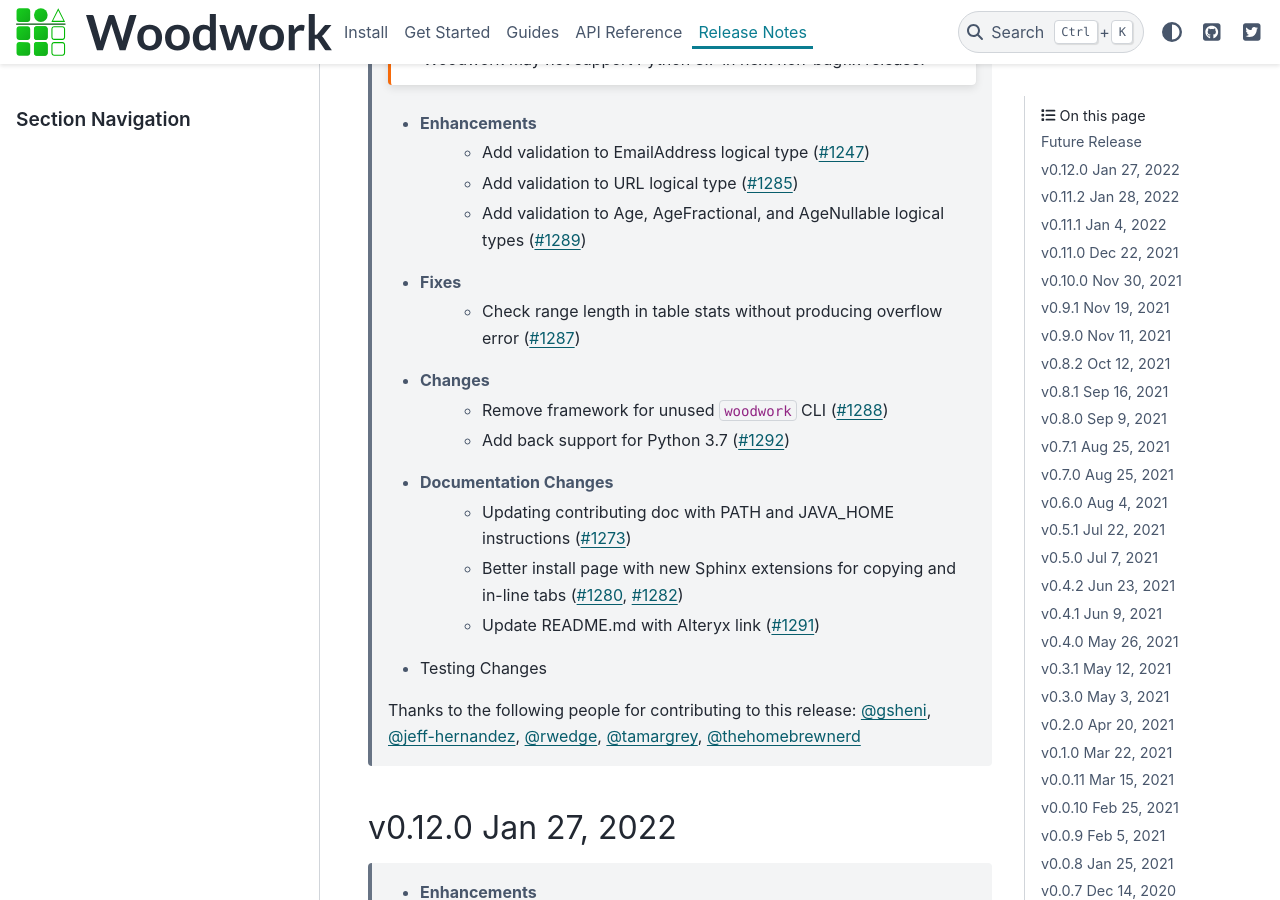
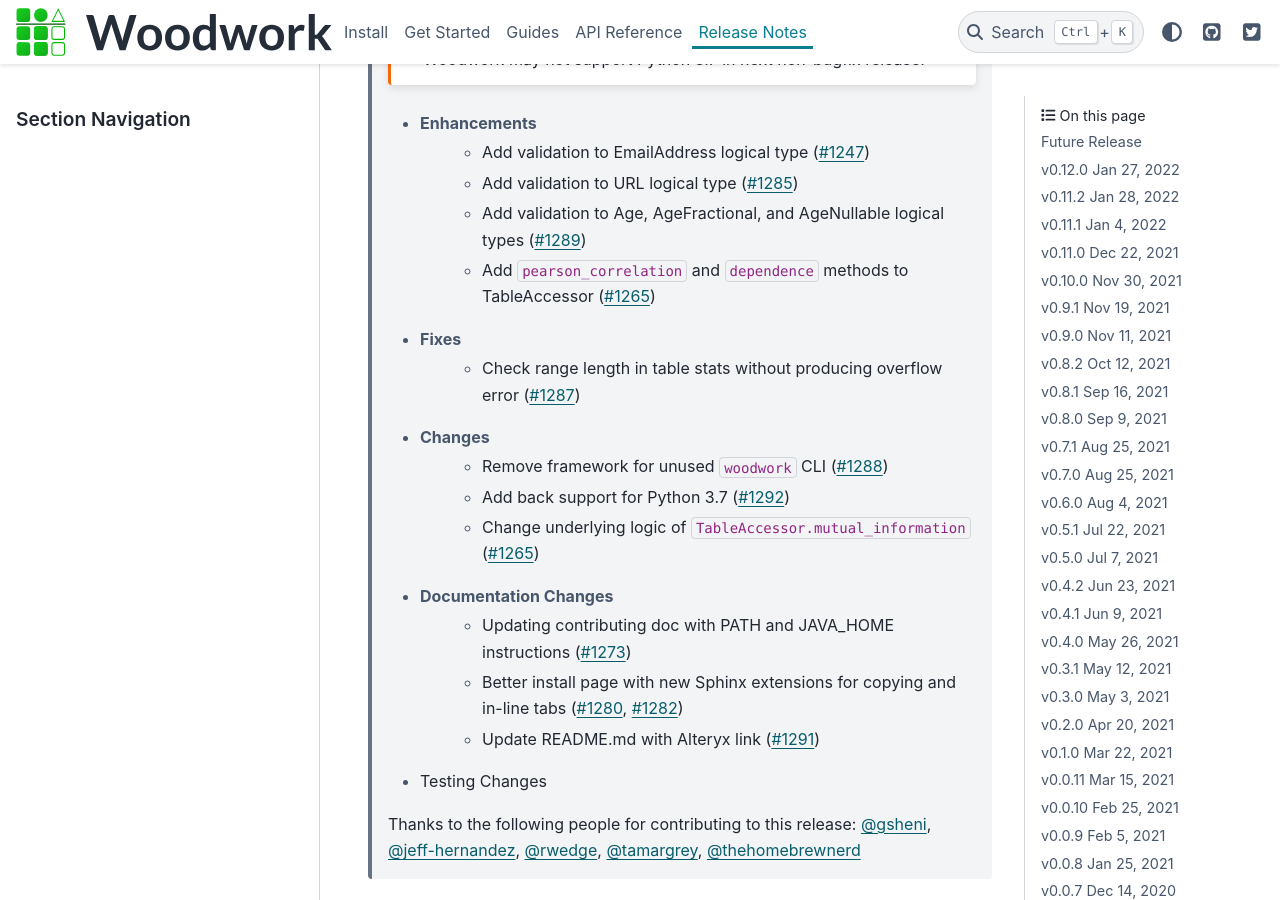
Before and after one commit to alteryx/woodwork, a Sphinx documentation site: the page built from docs/source/release_notes.rst, in a window 1280 px wide and 900 px high, scrolled down 331 px. Built offline with Sphinx 7.4.7 and the PyData theme 0.15.4, drawn with Linux system fonts in a browser that asks for light colours; comment, search, counter and statistics services are not loaded.

Commit message:
update release notes

```diff
--- a/docs/source/release_notes.rst
+++ b/docs/source/release_notes.rst
@@ -12,11 +12,13 @@ Future Release
         * Add validation to EmailAddress logical type (:pr:`1247`)
         * Add validation to URL logical type (:pr:`1285`)
         * Add validation to Age, AgeFractional, and AgeNullable logical types (:pr:`1289`)
+        * Add ``pearson_correlation`` and ``dependence`` methods to TableAccessor (:pr:`1265`)
     * Fixes
         * Check range length in table stats without producing overflow error (:pr:`1287`)
     * Changes
         * Remove framework for unused ``woodwork`` CLI (:pr:`1288`)
         * Add back support for Python 3.7 (:pr:`1292`)
+        * Change underlying logic of ``TableAccessor.mutual_information`` (:pr:`1265`)
     * Documentation Changes
         * Updating contributing doc with PATH and JAVA_HOME instructions (:pr:`1273`)
         * Better install page with new Sphinx extensions for copying and in-line tabs (:pr:`1280`, :pr:`1282`)
```
